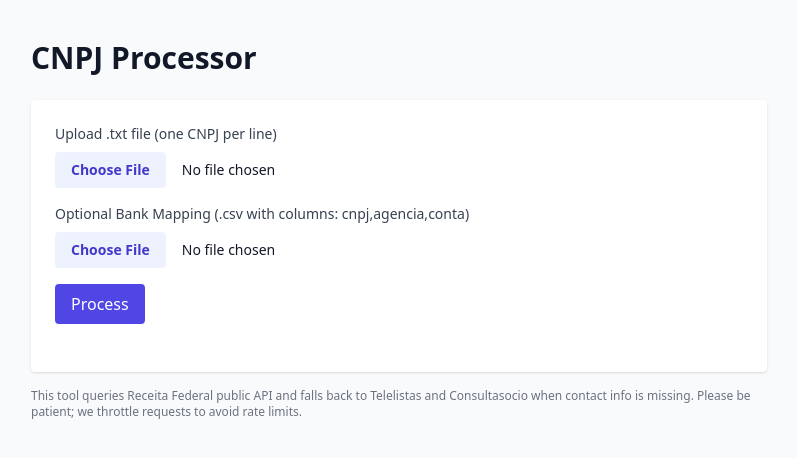
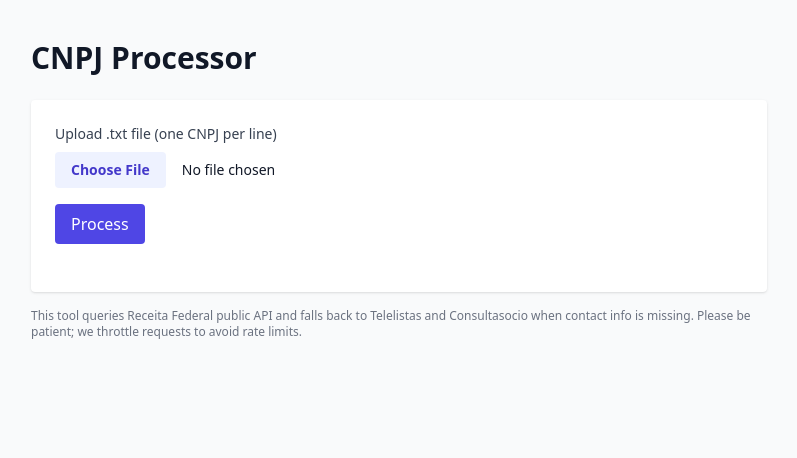
Before and after one commit to harukitakahashi812/CNPJ, a Flask app: page / in a window 1280 px wide. Shown: the top 458 px of the page, without its empty margins (241-1038 px from the left). Run offline with Flask 3, Linux system fonts and the light colour scheme; some libraries are stand-ins or nearby versions.

Commit message:
ux: single-file upload; auto-load bank.csv from server; disable file input during processing; reset input after success; fix re-upload flow

```diff
--- a/app.py
+++ b/app.py
@@ -33,6 +33,32 @@ os.makedirs(OUTPUT_DIR, exist_ok=True)
 
 # small in-memory contact cache to avoid repeated scrapes per run
 CONTACT_CACHE: Dict[str, Tuple[Optional[str], Optional[str]]] = {}
+BANK_MAP_PATHS = [
+    os.path.join(os.path.dirname(__file__), "bank.csv"),
+    os.path.join(os.path.dirname(__file__), "bank_map.csv"),
+    os.path.join(os.path.dirname(__file__), "data", "bank.csv"),
+]
+
+
+def load_bank_map() -> Dict[str, Dict[str, str]]:
+    bank_map: Dict[str, Dict[str, str]] = {}
+    for p in BANK_MAP_PATHS:
+        try:
+            if os.path.isfile(p):
+                with open(p, "r", encoding="utf-8", errors="ignore") as f:
+                    reader = csv.DictReader(f)
+                    for row in reader:
+                        c = clean_cnpj(row.get("cnpj", ""))
+                        if not c:
+                            continue
+                        bank_map[c] = {
+                            "agencia": (row.get("agencia", "") or "").strip(),
+                            "conta": (row.get("conta", "") or "").strip(),
+                        }
+                break
+        except Exception:
+            continue
+    return bank_map
 
 
 USER_AGENTS = [
@@ -392,23 +418,8 @@ def process():
     content = file.stream.read().decode("utf-8", errors="ignore")
     lines = [line.strip() for line in content.splitlines() if line.strip()]
 
-    # Optional bank mapping CSV: columns cnpj,agencia,conta
-    bank_map: Dict[str, Dict[str, str]] = {}
-    if "bank" in request.files and request.files["bank"].filename:
-        try:
-            csv_bytes = request.files["bank"].stream.read()
-            text = csv_bytes.decode("utf-8", errors="ignore")
-            reader = csv.DictReader(text.splitlines())
-            for row in reader:
-                c = clean_cnpj(row.get("cnpj", ""))
-                if not c:
-                    continue
-                bank_map[c] = {
-                    "agencia": (row.get("agencia", "") or "").strip(),
-                    "conta": (row.get("conta", "") or "").strip(),
-                }
-        except Exception:
-            pass
+    # Load optional bank mapping from disk (bank.csv) to avoid requiring a second upload
+    bank_map = load_bank_map()
 
     task_id = uuid.uuid4().hex
     # Start background processing
--- a/static/main.js
+++ b/static/main.js
@@ -5,7 +5,6 @@ document.addEventListener('DOMContentLoaded', () => {
   const spinner = document.getElementById('spinner');
   const statusText = document.getElementById('statusText');
   const downloadBtn = document.getElementById('downloadBtn');
-  const bankInput = document.getElementById('bankInput');
   let currentTaskId = null;
 
   form.addEventListener('submit', async (e) => {
@@ -21,11 +20,9 @@ document.addEventListener('DOMContentLoaded', () => {
     }
     const formData = new FormData();
     formData.append('file', fileInput.files[0]);
-    if (bankInput && bankInput.files[0]) {
-      formData.append('bank', bankInput.files[0]);
-    }
 
     processBtn.disabled = true;
+    fileInput.disabled = true;
     spinner.classList.remove('hidden');
     statusText.textContent = 'Processing...';
     downloadBtn.classList.add('hidden');
@@ -45,6 +42,8 @@ document.addEventListener('DOMContentLoaded', () => {
         if (s && s.status === 'done') {
           statusText.textContent = `Done (${s.processed}/${s.total}).`;
           downloadBtn.classList.remove('hidden');
+          // clear the file input after success for repeat runs
+          fileInput.value = '';
           return;
         }
         if (s && s.total) {
@@ -59,6 +58,7 @@ document.addEventListener('DOMContentLoaded', () => {
     } finally {
       spinner.classList.add('hidden');
       processBtn.disabled = false;
+      fileInput.disabled = false;
     }
   });
 
--- a/templates/index.html
+++ b/templates/index.html
@@ -13,12 +13,9 @@
         <form id="uploadForm" class="space-y-4" enctype="multipart/form-data">
           <div>
             <label class="block text-sm font-medium text-gray-700 mb-2">Upload .txt file (one CNPJ per line)</label>
-            <input id="fileInput" type="file" accept=".txt" class="block w-full text-sm text-gray-900 file:mr-4 file:py-2 file:px-4 file:rounded file:border-0 file:text-sm file:font-semibold file:bg-indigo-50 file:text-indigo-700 hover:file:bg-indigo-100" />
+            <input id="fileInput" type="file" accept=".txt" class="block w-full text-sm text-gray-900 file:mr-4 file:py-2 file:px-4 file:rounded file:border-0 file:text-sm file:font-semibold file:bg-indigo-50 file:text-indigo-700 hover:file:bg-indigo-100 disabled:opacity-50 disabled:cursor-not-allowed" />
           </div>
-          <div>
-            <label class="block text-sm font-medium text-gray-700 mb-2">Optional Bank Mapping (.csv with columns: cnpj,agencia,conta)</label>
-            <input id="bankInput" name="bank" type="file" accept=".csv" class="block w-full text-sm text-gray-900 file:mr-4 file:py-2 file:px-4 file:rounded file:border-0 file:text-sm file:font-semibold file:bg-indigo-50 file:text-indigo-700 hover:file:bg-indigo-100" />
-          </div>
+          <!-- Bank mapping now auto-loaded from server; no second uploader needed. -->
           <div class="flex items-center gap-3">
             <button id="processBtn" type="submit" class="inline-flex items-center px-4 py-2 rounded bg-indigo-600 text-white hover:bg-indigo-700 disabled:opacity-50 disabled:cursor-not-allowed">Process</button>
             <div id="spinner" class="hidden animate-spin h-5 w-5 border-2 border-indigo-600 border-t-transparent rounded-full"></div>
```
